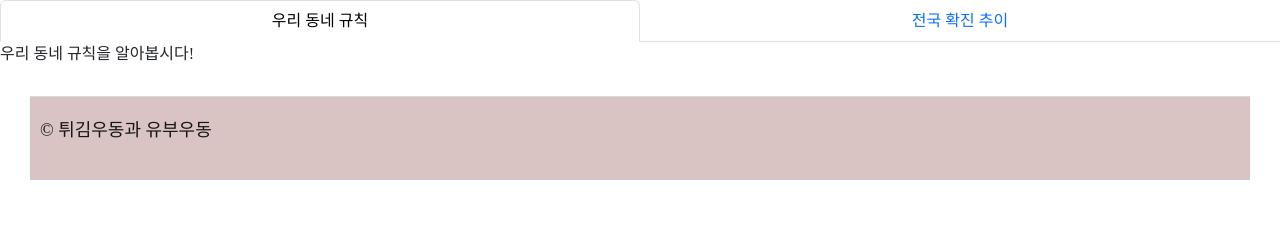
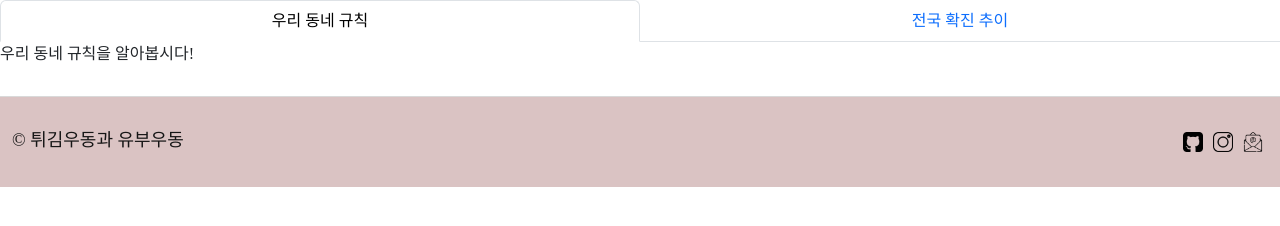
Before and after one commit to To2Toy/udong-street, a React (Create React App) app in the folder udong-street/: page / in a window 1280 px wide. Shown: the part 98-324 px from the top of the page. Built offline with nearby package versions, Linux system fonts and the light colour scheme.

Commit message:
:lipstick: use bootstrap

```diff
--- a/udong-street/src/component/Layout/Footer.jsx
+++ b/udong-street/src/component/Layout/Footer.jsx
@@ -1,16 +1,18 @@
 import React from "react";
-import "./Layout.css";
 import Badge from "./atom/Badge";
+import { Container, Row, Col } from "react-bootstrap";
 const Footer = () => {
   return (
-    <div className="footer">
-      <p className="test" >© 튀김우동과 유부우동</p>
-      <p >
-        <Badge className="test" where="github" />
-        <Badge className="test" where="instagram" />
-        <Badge className="test" where="email" />
-      </p>
-    </div>
+    <Container fluid className="footer">
+      <Row className="justify-content-md-between">
+        <Col sm="9">© 튀김우동과 유부우동</Col>
+        <Col sm="auto">
+          <Badge where="github" />
+          <Badge where="instagram" />
+          <Badge where="email" />
+          </Col>
+      </Row>
+    </Container>
   );
 };
 export default Footer;
--- a/udong-street/src/component/Layout/Layout.css
+++ /dev/null
@@ -1,19 +0,0 @@
-.footer {
-    padding:10px 0;
-    border-top:1px solid #d9d9d9;
-    font-size:18px;
-    background-color:#dac3c3;
-    color:rgb(22, 22, 22);
-    display: flex;
-}
-
-.test{
-  display:inline-flex;
-  flex: 1;
-  padding: 10px;
-}
-
-.badge{
-  flex: 1;
-  height: 20px;
-}
--- a/udong-street/src/component/Layout/atom/Badge.jsx
+++ b/udong-street/src/component/Layout/atom/Badge.jsx
@@ -1,18 +1,22 @@
 import github from "../../asset/github.png";
 import instagram from "../../asset/instagram.png";
 import email from "../../asset/email.png";
-
+import { Image } from 'react-bootstrap'
+import '../index.css'
 const Badge = (props) => {
   const logo =
     props.where === "github"
       ? [github, "https://www.github.com/To2Toy"]
       : props.where === "instagram"
       ? [instagram, "https://www.instagram.com/hyun_seok_c/"]
-      : [email, "mailto:chs29359685@gmail.com?subject=[우동거리] 안녕하세요"];
+        : [email, "mailto:chs29359685@gmail.com?subject=[우동거리] 안녕하세요"];
   return (
-    <div className="test">
-          <img className="badge" src={logo[0]} alt="logo" onClick={() => window.open(logo[1], "_blank")} />
-    </div>
+      <Image
+        style={{
+          width: 20,
+        height: 20,
+      margin: 5}}
+        src={logo[0]} alt="..." onClick={() => window.open(logo[1], "_blank")} />
   );
 };
 export default Badge;
```
